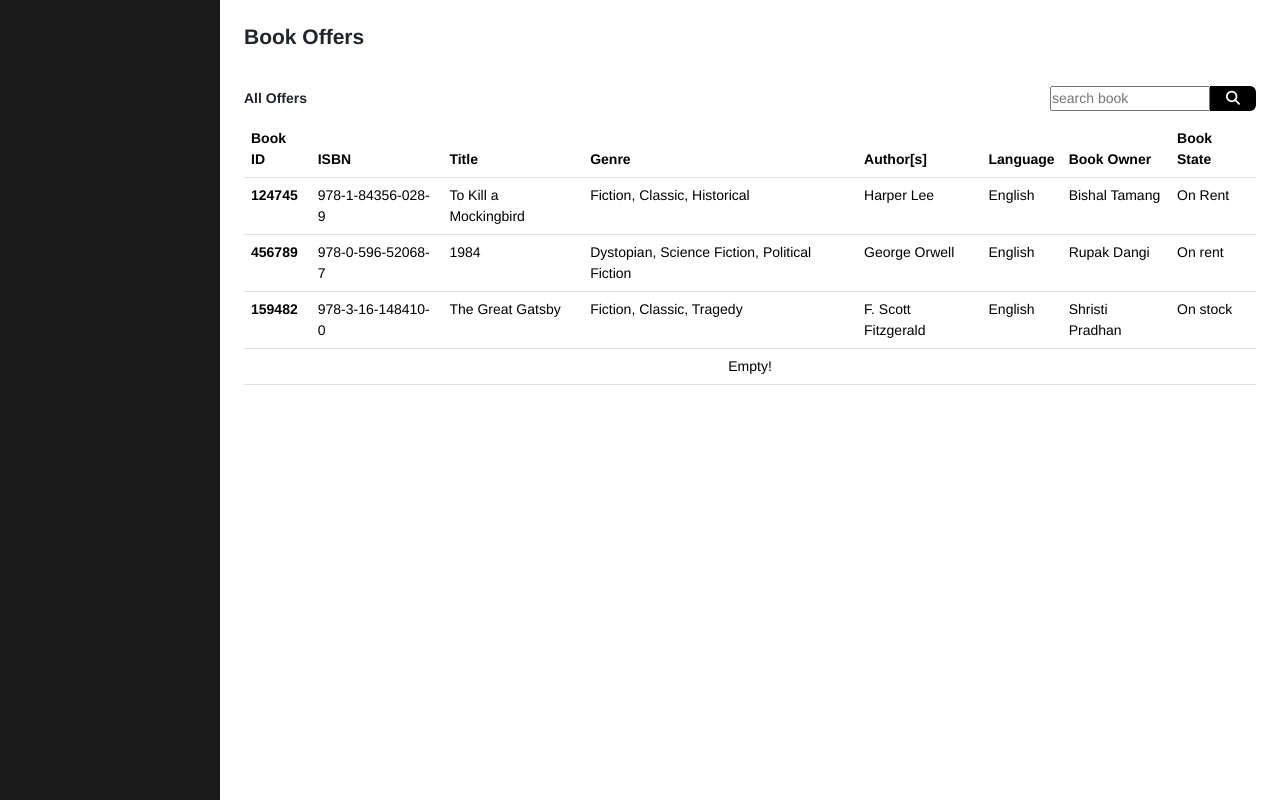
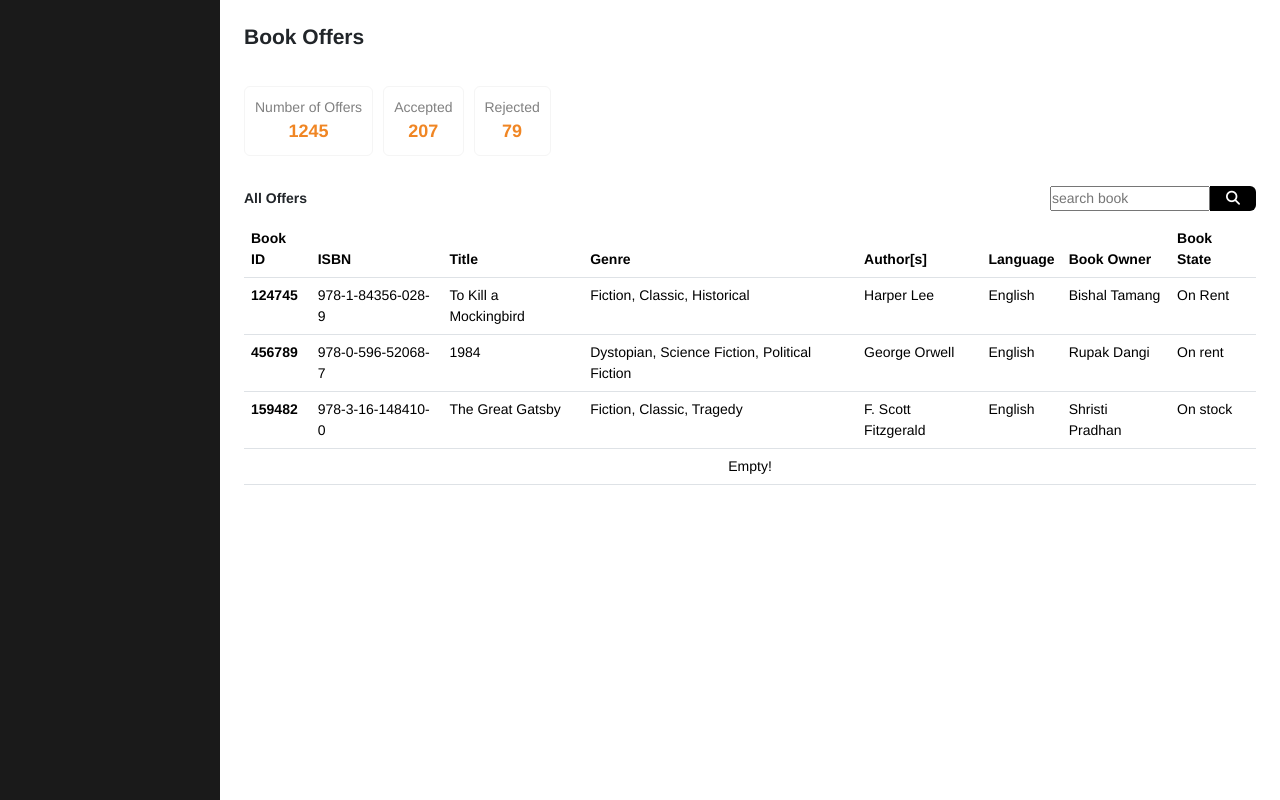
Before and after one commit to BishalTamangDev/Bookrack-web-application, a PHP site: page /Pages/Admin/book-offers.html in a window 1280 px wide. Run offline with PHP 8.4, Linux system fonts and the light colour scheme; style sheets or scripts are compiled from the project's sources.

Commit message:
cards addes in the pages -> users, books, book-requests and book-offers

```diff
--- a/CSS/Admin/admin.css
+++ b/CSS/Admin/admin.css
@@ -17,4 +17,33 @@
 }
 .table-top-section .search-container .search-icon-div i {
   color: white;
+}
+
+.card-container {
+  display: flex;
+  flex-direction: row;
+  gap: 10px;
+}
+
+.card-v1 {
+  display: flex;
+  flex-direction: column;
+  text-align: center;
+  max-width: 155px;
+  border: 1px solid whitesmoke;
+  padding: 10px 10px;
+  width: auto;
+  flex-wrap: wrap;
+  border-radius: 6px;
+}
+.card-v1 p {
+  margin: 0;
+}
+.card-v1 .card-v1-title {
+  color: grey;
+}
+.card-v1 .card-v1-detail {
+  font-weight: bold;
+  font-size: 18px;
+  color: var(--brand-color);
 }/*# sourceMappingURL=admin.css.map */
--- a/CSS/Admin/admin.scss
+++ b/CSS/Admin/admin.scss
@@ -1,3 +1,4 @@
+// table top section - table detail & search
 .table-top-section {
     display: flex;
     flex-direction: row;
@@ -14,9 +15,43 @@
             background-color: black;
             border-top-right-radius: 6px;
             border-bottom-right-radius: 6px;
-            i{
+
+            i {
                 color: white;
             }
         }
     }
 }
+
+.card-container {
+    display: flex;
+    flex-direction: row;
+    gap: 10px;
+}
+
+// card v1
+.card-v1 {
+    display: flex;
+    flex-direction: column;
+    text-align: center;
+    max-width: 155px;
+    border: 1px solid whitesmoke;
+    padding: 10px 10px;
+    width: auto;
+    flex-wrap: wrap;
+    border-radius: 6px;
+
+    p {
+        margin: 0;
+    }
+
+    .card-v1-title{
+        color: grey;
+    }
+
+    .card-v1-detail {
+        font-weight: bold;
+        font-size: 18px;
+        color: var(--brand-color);
+    }
+}
--- a/CSS/Admin/aside.css
+++ b/CSS/Admin/aside.css
@@ -2,6 +2,9 @@ body {
   display: flex;
 }
 
+.body-content {
+  width: 100%;
+}
 .body-content .empty-aside {
   min-width: 220px;
   max-width: 220px;
--- a/CSS/Admin/aside.scss
+++ b/CSS/Admin/aside.scss
@@ -3,6 +3,7 @@ body {
 }
 
 .body-content{
+    width: 100%;
     .empty-aside{
         min-width: 220px;
         max-width: 220px;
--- a/Pages/Admin/book-offers.html
+++ b/Pages/Admin/book-offers.html
@@ -36,7 +36,25 @@
             <h4 class="fw-bold"> Book Offers </h4>
 
             <!-- cards -->
+            <div class="section card-container">
+                <!-- number of new offers -->
+                <div class="card-v1">
+                    <p class="card-v1-title"> Number of Offers </p>
+                    <p class="card-v1-detail"> 1245 </p>
+                </div>
 
+                <!-- number of contributors -->
+                <div class="card-v1">
+                    <p class="card-v1-title"> Accepted </p>
+                    <p class="card-v1-detail"> 207 </p>
+                </div>
+
+                <!-- number of contributors -->
+                <div class="card-v1">
+                    <p class="card-v1-title"> Rejected </p>
+                    <p class="card-v1-detail"> 79 </p>
+                </div>
+            </div>
 
             <!-- table to section -->
             <div class="section table-top-section">
```
Also changed, not shown: Pages/Admin/book-requests.html (+18 -0 lines), Pages/Admin/books.html (+12 -0 lines), Pages/Admin/users.html (+12 -0 lines), 2 other files.
